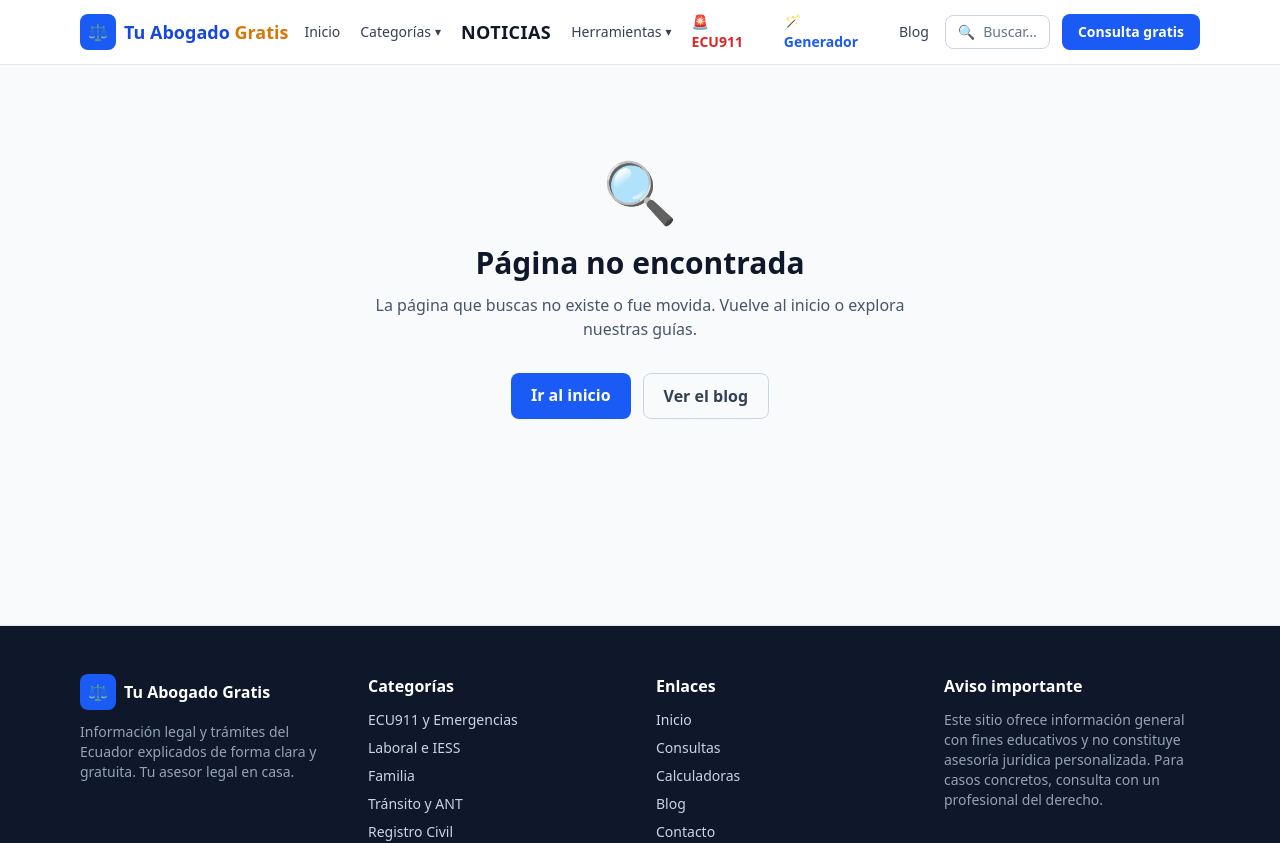
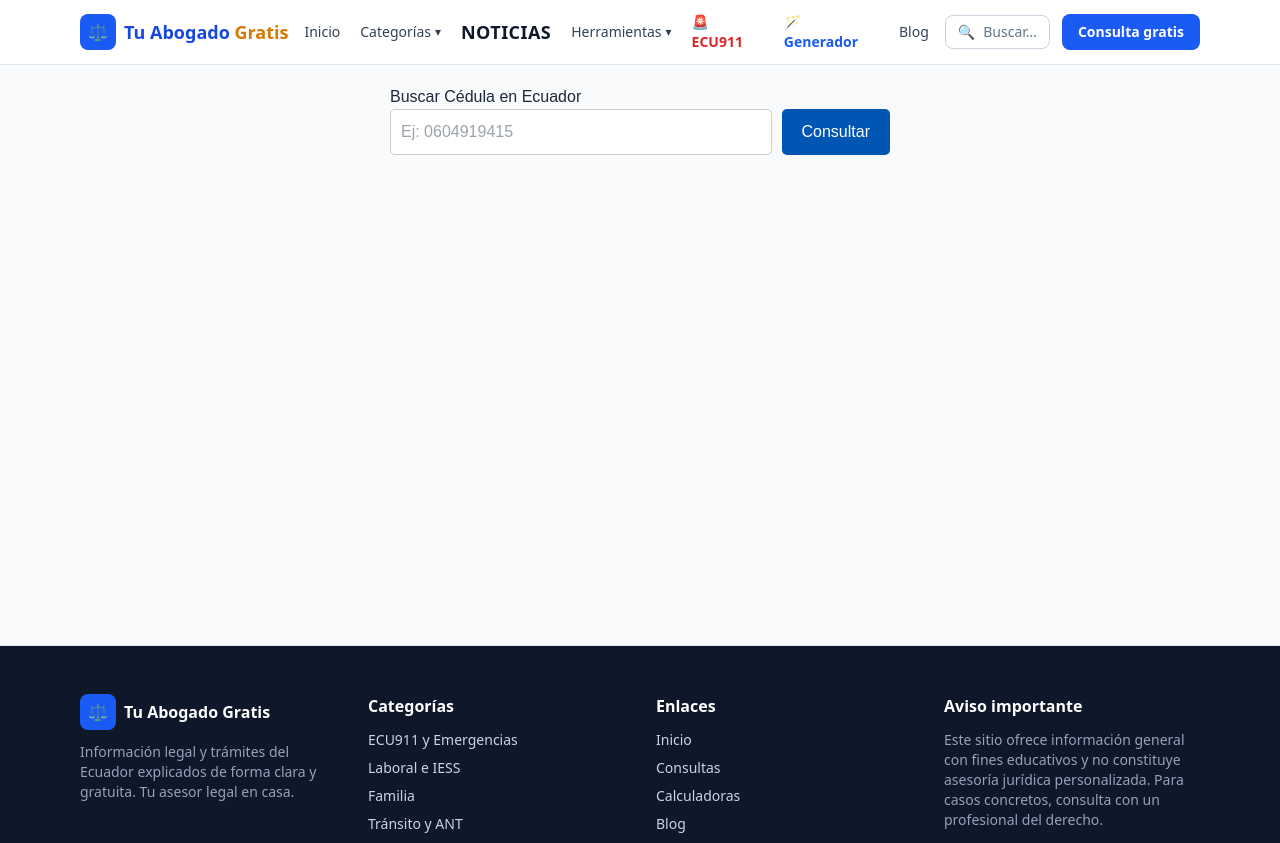
Before and after one commit to rootsrex/TUABOGADOGRATIS, a Next.js app: page /buscador in a window 1280 px wide. Before the commit this address had no page. Shown: the top 843 px of the page. Built offline with nearby package versions, Linux system fonts and the light colour scheme.

Commit message:
Create page.tsx

```diff
--- /dev/null
+++ b/app/buscador/page.tsx
@@ -0,0 +1,89 @@
+"use client"; // Obligatorio en Next.js (App Router) si usas useState
+
+import { useState } from "react";
+
+export default function BuscadorCedula() {
+  // Estados para manejar la interfaz
+  const [cedula, setCedula] = useState("");
+  const [resultados, setResultados] = useState([]);
+  const [cargando, setCargando] = useState(false);
+  const [error, setError] = useState("");
+
+  // Esta es la función del Paso 5 que se conecta a Railway
+  async function consultarCedula() {
+    if (!cedula) {
+      setError("Por favor ingresa una cédula");
+      return;
+    }
+
+    setCargando(true);
+    setError("");
+    setResultados([]);
+
+    try {
+      // Llamamos a la variable de entorno que guardaste en Vercel
+      const urlApi = `${process.env.NEXT_PUBLIC_API_CEDULAS}/buscar-cedula`;
+
+      const respuesta = await fetch(urlApi, {
+        method: "POST",
+        headers: {
+          "Content-Type": "application/json",
+        },
+        body: JSON.stringify({ dato: cedula }),
+      });
+
+      const datos = await respuesta.json();
+
+      if (datos.status === "exito") {
+        setResultados(datos.datos); // Guardamos los datos para mostrarlos
+      } else {
+        setError(datos.mensaje);
+      }
+    } catch (err) {
+      console.error(err);
+      setError("Error al conectar con el servidor de búsqueda.");
+    } finally {
+      setCargando(false);
+    }
+  }
+
+  return (
+    <div style={{ maxWidth: "500px", margin: "20px auto", fontFamily: "sans-serif" }}>
+      <h2>Buscar Cédula en Ecuador</h2>
+
+      {/* Campo de texto y Botón */}
+      <div style={{ display: "flex", gap: "10px", marginBottom: "20px" }}>
+        <input
+          type="text"
+          placeholder="Ej: 0604919415"
+          value={cedula}
+          onChange={(e) => setCedula(e.target.value)}
+          style={{ flex: 1, padding: "10px", borderRadius: "5px", border: "1px solid #ccc" }}
+        />
+        <button
+          onClick={consultarCedula}
+          disabled={cargando}
+          style={{ padding: "10px 20px", background: "#0056b3", color: "white", border: "none", borderRadius: "5px", cursor: "pointer" }}
+        >
+          {cargando ? "Buscando..." : "Consultar"}
+        </button>
+      </div>
+
+      {/* Mensaje de error si la cédula no existe */}
+      {error && <p style={{ color: "red" }}>{error}</p>}
+
+      {/* Mostrar los resultados de la API */}
+      {resultados.length > 0 && (
+        <div style={{ background: "#f9f9f9", padding: "15px", borderRadius: "5px", border: "1px solid #ddd" }}>
+          <h3 style={{ marginTop: 0 }}>Resultados:</h3>
+          {resultados.map((persona, index) => (
+            <div key={index} style={{ marginBottom: "10px" }}>
+              <p><strong>Cédula:</strong> {persona.cedula}</p>
+              <p><strong>Nombre:</strong> {persona.nombre}</p>
+            </div>
+          ))}
+        </div>
+      )}
+    </div>
+  );
+}
```
